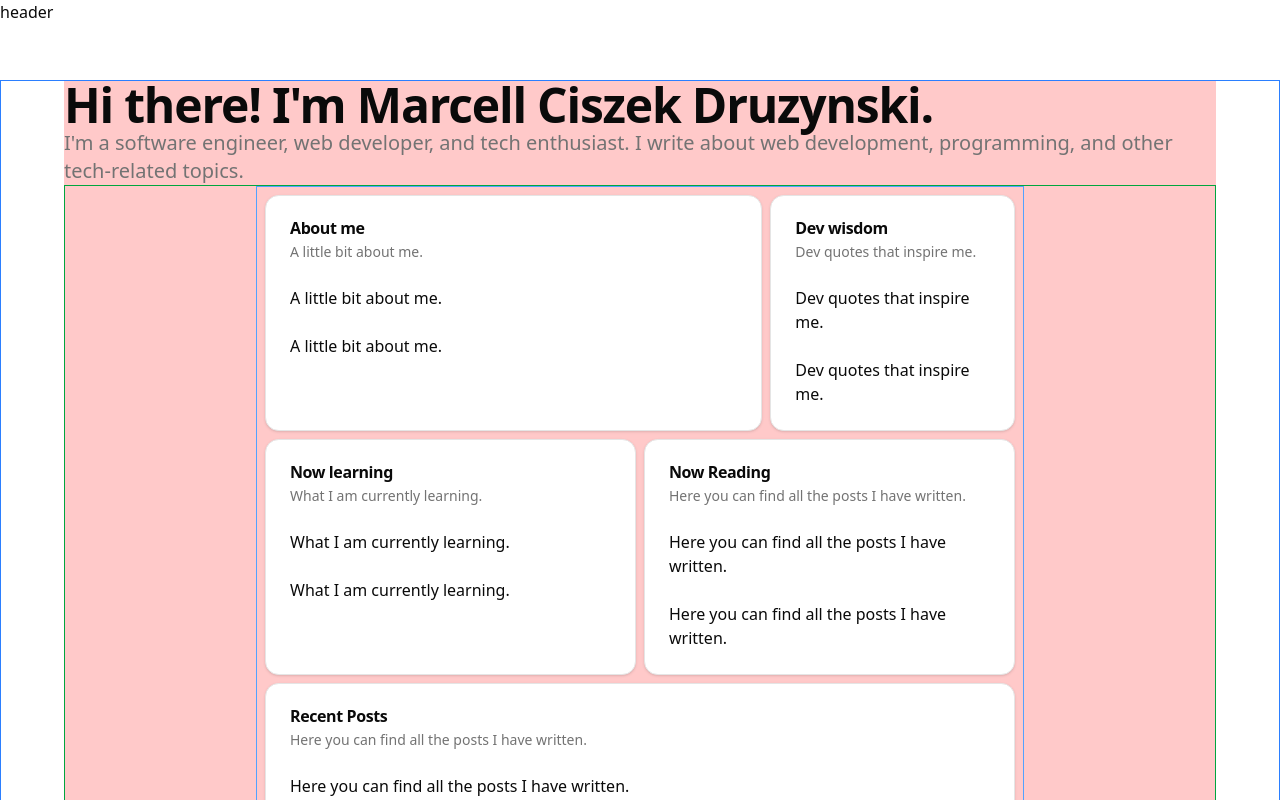
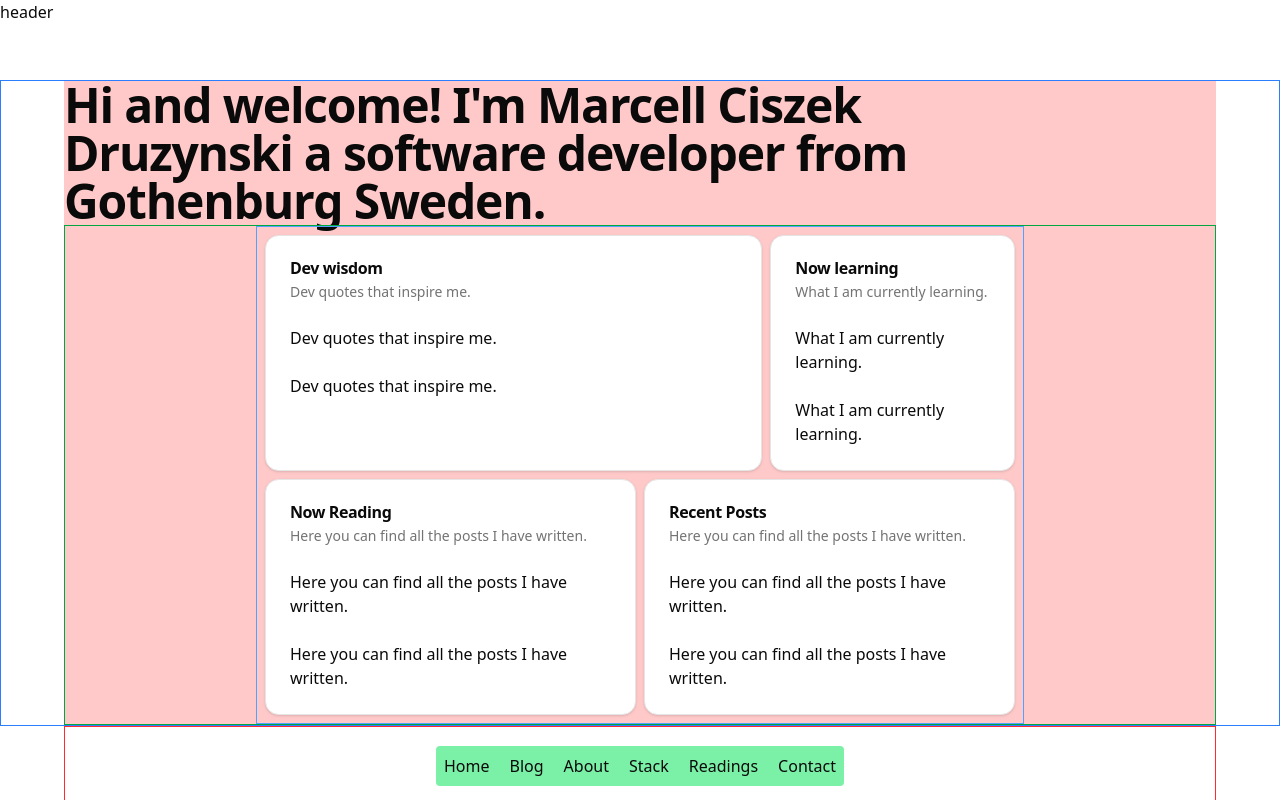
Before and after one commit to masiucd/marcell_ciszek_druzynski.com, a Next.js app: page / in a window 1280 px wide. Shown: the top 800 px of the page. Built offline with nearby package versions, Linux system fonts and the light colour scheme.

Commit message:
feat: Update Home page layout and author introduction; refactor Box component usage

```diff
--- a/src/app/(main)/page.tsx
+++ b/src/app/(main)/page.tsx
@@ -1,5 +1,5 @@
 import {PageWrapper} from "@/components/page-wrapper";
-import {H1, Lead} from "@/components/typography";
+import {H1} from "@/components/typography";
 import {
 	Card,
 	CardContent,
@@ -13,23 +13,24 @@ import siteData from "~/src/config/site-data";
 export default function Home() {
 	return (
 		<PageWrapper>
-			<H1>Hi there! I'm {siteData.site.author}.</H1>
-			<Lead>
-				I'm a software engineer, web developer, and tech enthusiast. I write
-				about web development, programming, and other tech-related topics.
-			</Lead>
+			<div className="md:max-w-5xl">
+				<H1 className="text-pretty ">
+					Hi and welcome! I'm <AuthorName /> a software developer from
+					Gothenburg Sweden.
+				</H1>
+			</div>
 
 			<div className="flex flex-1 items-center justify-center border border-green-600">
 				<div className="grid max-w-3xl grid-cols-12 gap-2 border border-blue-400 p-2">
-					<div className="col-span-8 flex">
+					{/* <div className="col-span-8 flex">
 						<Box
 							title="About me"
 							description="A little bit about me."
 							content="A little bit about me."
 							cardFooter="A little bit about me."
 						/>
-					</div>
-					<div className="col-span-4 flex">
+					</div> */}
+					<div className="col-span-8 flex">
 						<Box
 							title="Dev wisdom"
 							description="Dev quotes that inspire me."
@@ -37,7 +38,7 @@ export default function Home() {
 							cardFooter="Dev quotes that inspire me."
 						/>
 					</div>
-					<div className="col-span-6 flex">
+					<div className="col-span-4 flex">
 						<Box
 							title="Now learning"
 							description="What I am currently learning."
@@ -54,7 +55,7 @@ export default function Home() {
 						/>
 					</div>
 					{/* <div className="col-span-12">recent posts</div> */}
-					<div className="col-span-12 flex">
+					<div className="col-span-6 flex">
 						<Box
 							title="Recent Posts"
 							description="Here you can find all the posts I have written."
@@ -90,3 +91,21 @@ function Box({
 		</Card>
 	);
 }
+
+function AuthorName() {
+	// let xs = siteData.site.author.split("").map((x) => (
+	// 	<span
+	// 		className="hover:scale-110 transform transition-transform duration-300 inline-block"
+	// 		key={x}
+	// 	>
+	// 		{x}{""}
+	// 	</span>
+	// ));
+
+	return (
+		<span className="after:-z-10 relative z-10 after:absolute after:bottom-1 after:left-0 after:block after:h-5 after:w-full after:rotate-1 after:rounded-md after:bg-blue-500/60 after:content-['']">
+			{siteData.site.author}
+			{/* {xs} */}
+		</span>
+	);
+}
```
